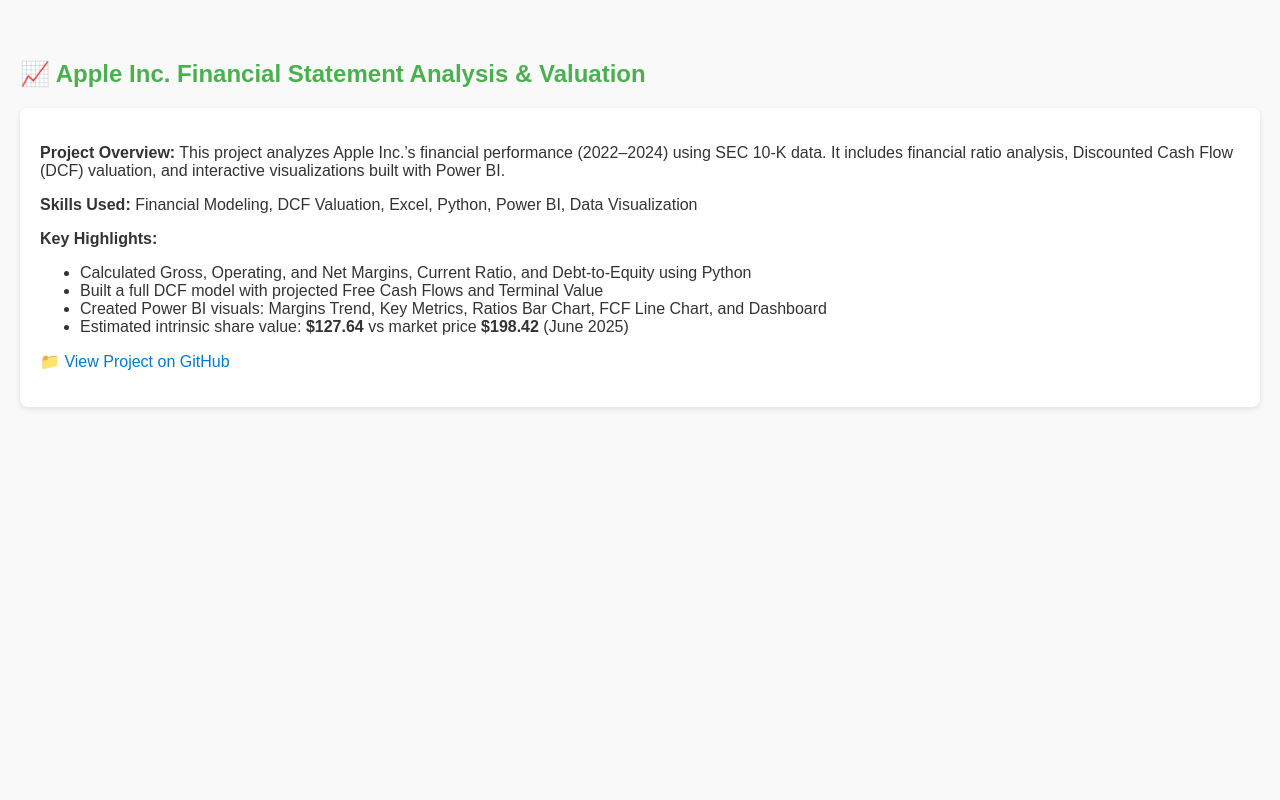
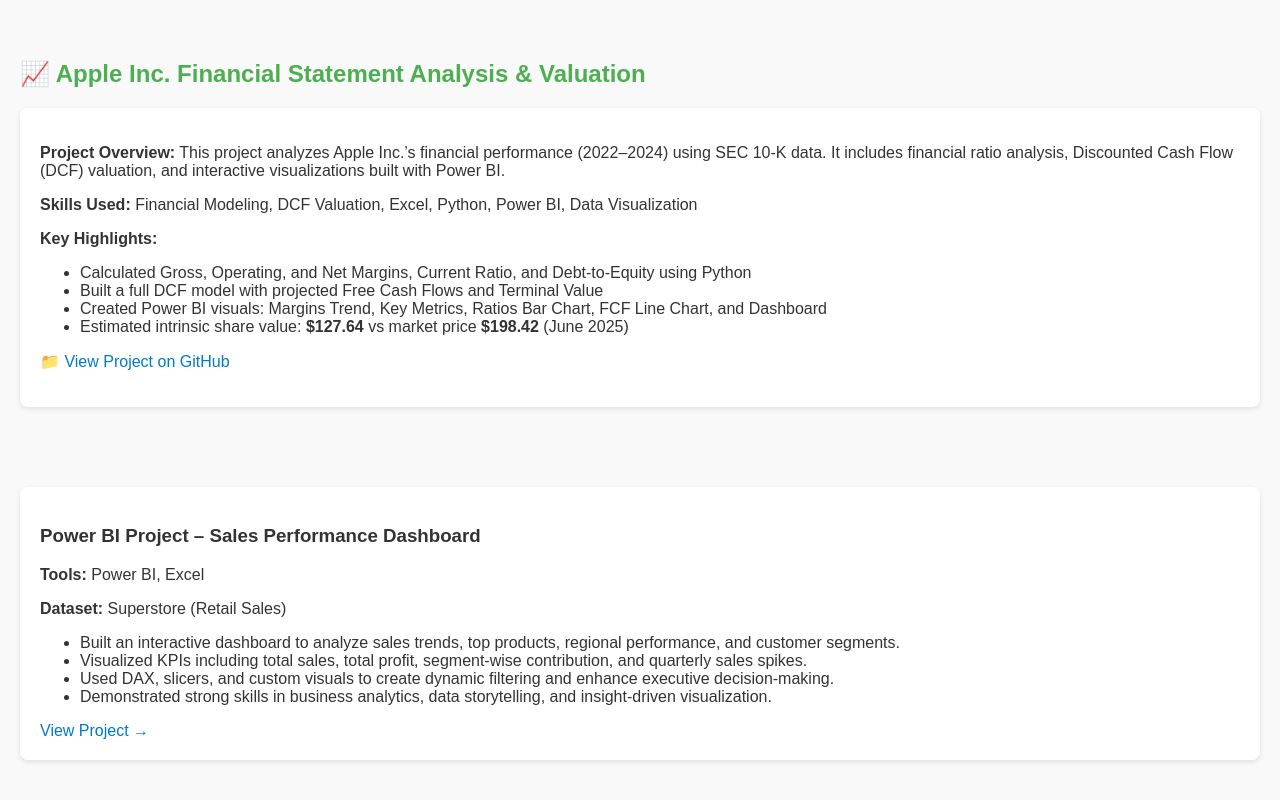
Before and after one commit to anju-salim-george/anju-salim-george-portfolio, a plain HTML site: page index.html in a window 1280 px wide. Shown: the part 543-1343 px from the top of the page. Before the commit the page ends 990 px from the top, so only its background shows below. Drawn offline with Linux system fonts and the light colour scheme.

Commit message:
Update index.html

```diff
--- a/index.html
+++ b/index.html
@@ -51,5 +51,26 @@
         <p>📁 <a href="https://github.com/anju-salim-george/apple-financial-analysis" target="_blank">View Project on GitHub</a></p>
     </div>
 </section>
+    <section id="projects">
+  <!-- Existing projects -->
+
+  <div class="project-card">
+    <h3>Power BI Project – Sales Performance Dashboard</h3>
+    <p><strong>Tools:</strong> Power BI, Excel</p>
+    <p><strong>Dataset:</strong> Superstore (Retail Sales)</p>
+    <ul>
+      <li>Built an interactive dashboard to analyze sales trends, top products, regional performance, and customer segments.</li>
+      <li>Visualized KPIs including total sales, total profit, segment-wise contribution, and quarterly sales spikes.</li>
+      <li>Used DAX, slicers, and custom visuals to create dynamic filtering and enhance executive decision-making.</li>
+      <li>Demonstrated strong skills in business analytics, data storytelling, and insight-driven visualization.</li>
+    </ul>
+    <a href="https://anju-salim-george.github.io/anju-salim-george-portfolio#powerbi-dashboard" target="_blank" rel="noopener noreferrer">
+      View Project →
+    </a>
+  </div>
+
+  <!-- Other projects -->
+</section>
+
 </body>
 </html>
```
